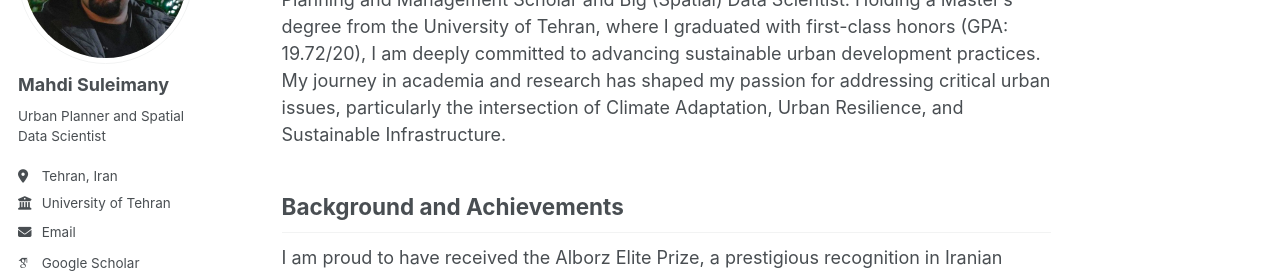
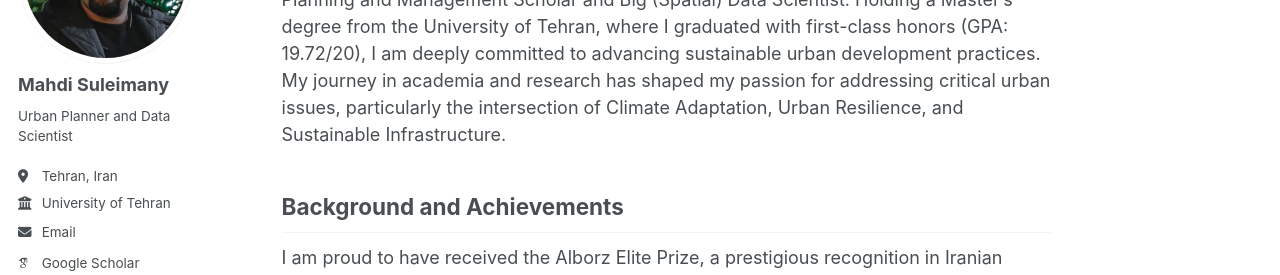
Before and after one commit to mo-soleimani/mo-soleimani.github.io, a Jekyll site: the page built from _pages/about.md, in a window 1280 px wide. Shown: the part 210-485 px from the top of the page. Built offline with Jekyll 4.4.1, drawn with Linux system fonts in a browser that asks for light colours; some web fonts are replaced.

Commit message:
Update _config.yml

```diff
--- a/_config.yml
+++ b/_config.yml
@@ -12,7 +12,7 @@ site_theme               : "default"
 title                    : "About Me"
 title_separator          : "-"
 name                     : "Mahdi Suleimany"
-description              : "personal description"
+description              : ""
 url                      : https://mi-suleimany.github.io # the base hostname & protocol for your site e.g. "https://[your GitHub username].github.io" or if you already have some other page hosted on Github then use "https://[your GitHub username].github.io/[Your Repo Name]"
 baseurl                  : "" # the subpath of your site, e.g. "/blog"
 repository               : "mi-suleimany.github.io"
@@ -25,7 +25,7 @@ author:
   avatar           : "PRF.jpg"
   name             : "Mahdi Suleimany"
   pronouns         : # example: "He/Him"
-  bio              : "Urban Planner and Spatial Data Scientist"
+  bio              : "Urban Planner and Data Scientist"
   location         : "Tehran, Iran"
   employer         : "University of Tehran"
   uri              : # URL
```
